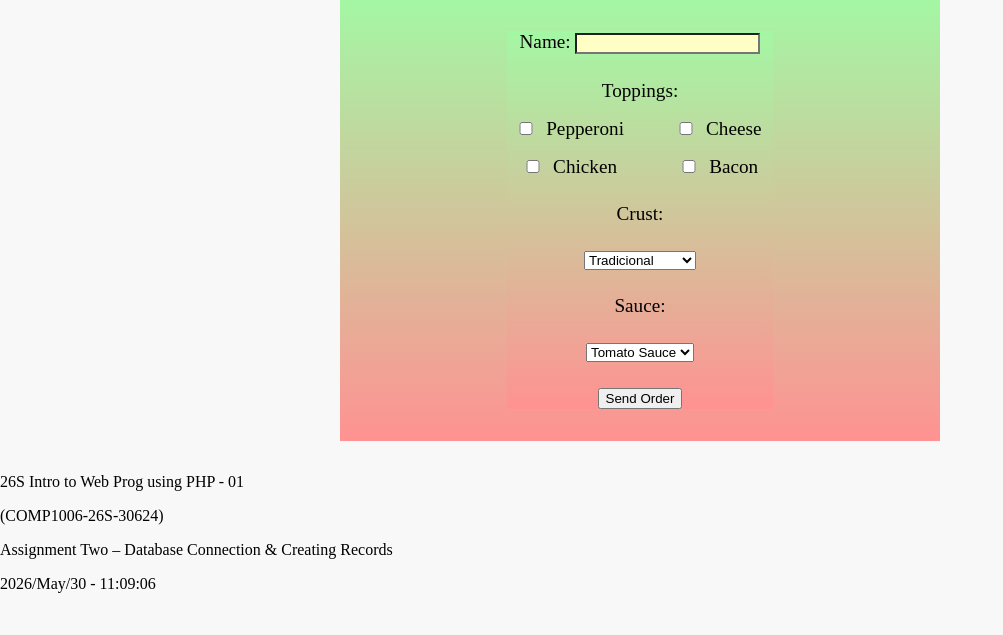
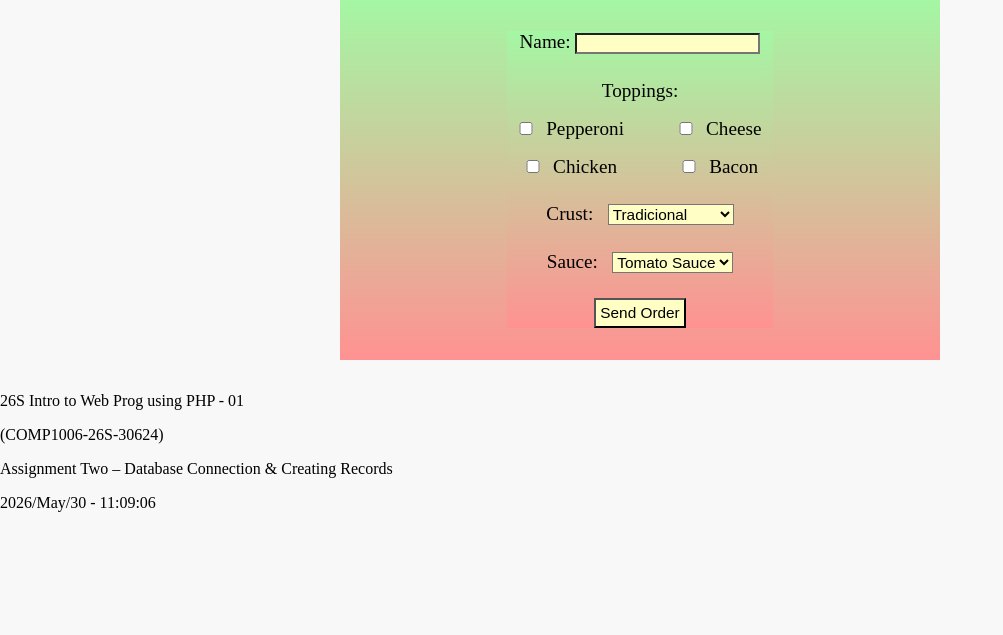
Before and after one commit to leonardojoseambrosio-lang/Summer2026-PHP, a PHP site: page / in a window 1280 px wide. Shown: the part 165-800 px from the top of the page, without its empty margins (0-1003 px from the left). Run offline with PHP 8.4, Linux system fonts and the light colour scheme.

Commit message:
Assignment 2 - 7/18/2026 - 11:48PM

```diff
--- a/assignment2/css/style.css
+++ b/assignment2/css/style.css
@@ -81,7 +81,53 @@ body{
 }
 
 .checkbox-container input{
+    background: rgb(255, 255, 197);
+    accent-color: rgb(38, 82, 0);
     margin-right: 0.3rem;
     width: 30px;
     font-size: 0.8rem;
 }
+
+
+.submit-btn{
+    padding: 4px;
+    font-size: 0.8em;
+    background: rgb(255, 255, 197);
+   transition: all 0.3s ease-in-out;
+}
+
+.submit-btn:hover{
+    background: rgb(247, 247, 0);
+    color: #6b6b6b;
+    border: 2px, solid #6b6b6b;
+}
+
+.select-container select{
+    background: rgb(255, 255, 197);
+    font-size: 0.8em;
+    margin-left: 0.6rem;
+}
+
+.submit-btn:active{
+    background: rgb(100, 215, 0);
+    color: #000;
+    transform: translateY(1px);
+}
+
+.order-received{
+    background: rgb(255, 255, 197);
+    border: 2px solid rgb(38, 82, 0);
+    color: rgb(51, 108, 0);
+    margin-bottom: 1rem;
+    padding: 0.8rem;
+    font-size: 1.2rem;
+}
+
+.order-error{
+        background: rgb(255, 255, 197);
+    border: 2px solid rgb(82, 0, 0);
+    color: rgb(108, 0, 0);
+    margin-bottom: 1rem;
+    padding: 0.8rem;
+    font-size: 1.2rem;
+}
--- a/assignment2/templates/form.php
+++ b/assignment2/templates/form.php
@@ -22,6 +22,7 @@
                 </div>
         </div>
 
+        <div class="select-container">
             <label>Crust:</label>
                 <select name="crust">
                     <option value="Tradicional">Tradicional</option>
@@ -29,7 +30,9 @@
                     <option value="Cream Cheese">Cream Cheese</option>
                 </select>
             </label>
+        </div>
 
+        <div class="select-container">
             <label>Sauce:</label>
                 <select name="sauce">
                     <option value="Tomato Sauce">Tomato Sauce</option>
@@ -37,8 +40,9 @@
                     <option value="White Sauce">White Sauce</option>
                 </select>
             </label>
+        </div>
 
-        <button type="submit">Send Order</button>
+        <button class="submit-btn" type="submit">Send Order</button>
 
     </form>
 
```
Lines whose indentation alone changed are shown as unchanged.
